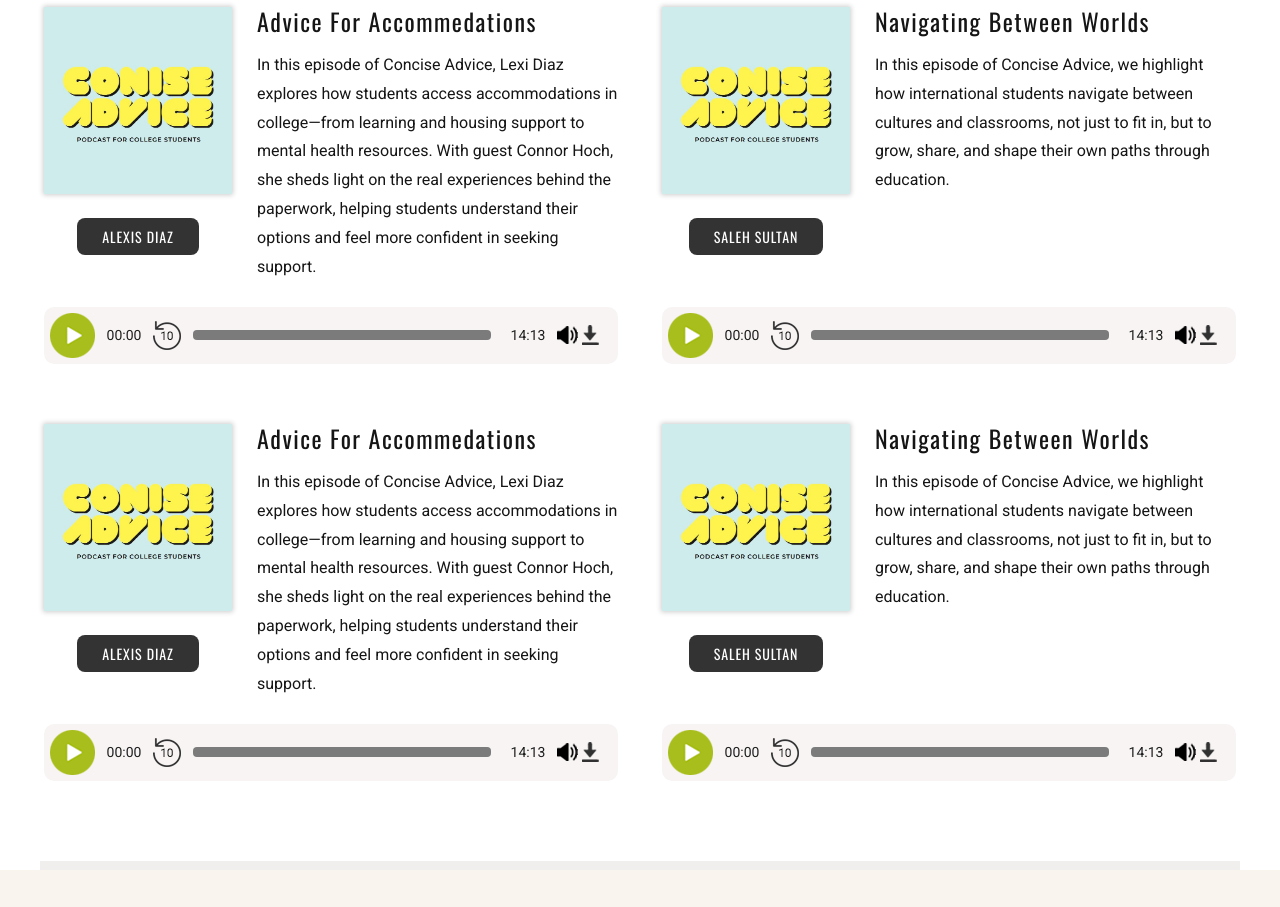
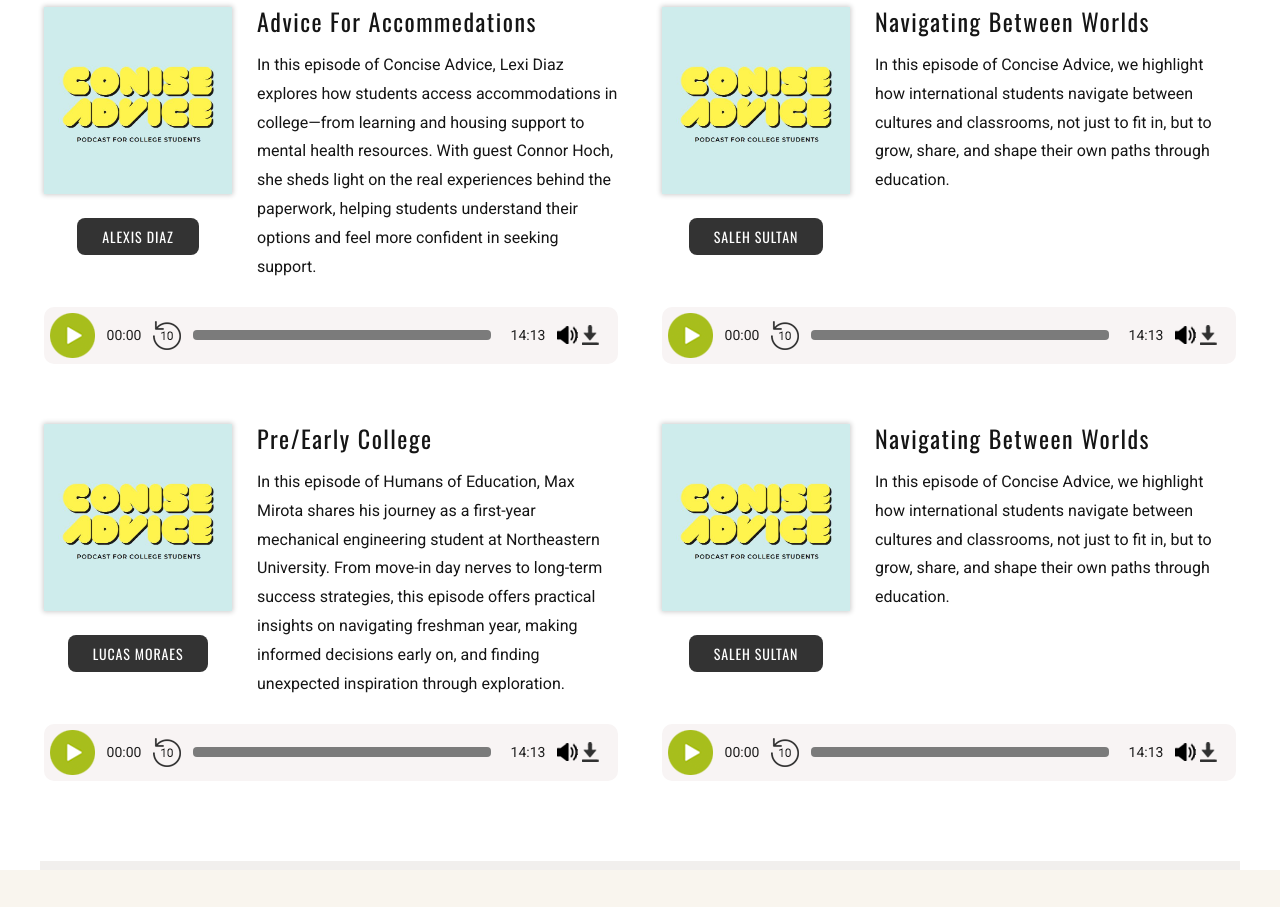
Before and after one commit to Selahsultan/podcast, a plain HTML site: page index.html in a window 1280 px wide. Shown: the part 1159-2066 px from the top of the page. Drawn offline with nearby package versions, Linux system fonts and the light colour scheme.

Commit message:
Update index.html

```diff
--- a/index.html
+++ b/index.html
@@ -72,13 +72,13 @@
                         <div class="feature_img">
                             <a class="cover_link" title="View full episode"><img src="assets/images/podcast.jpg" alt="Series logo"></a>
                         </div>
-                        <span class="feature_follow">Alexis Diaz</span>
+                        <span class="feature_follow">Lucas Moraes</span>
                     </div>
                     <div class="feature_content">
-                        <h3><a>Advice For Accommedations</a></h3>
-                        <p>In this episode of Concise Advice, Lexi Diaz explores how students access accommodations in college—from learning and housing support to mental health resources. With guest Connor Hoch, she sheds light on the real experiences behind the paperwork, helping students understand their options and feel more confident in seeking support.</p>
+                        <h3><a>Pre/Early College</a></h3>
+                        <p>In this episode of Humans of Education, Max Mirota shares his journey as a first-year mechanical engineering student at Northeastern University. From move-in day nerves to long-term success strategies, this episode offers practical insights on navigating freshman year, making informed decisions early on, and finding unexpected inspiration through exploration.</p>
                         <div class="wkd_player_wrapper">
-                            <audio id="wkd_podcast_player_3" data-filename="alexis.mp3" data-audio-time="14:13" preload="none" class="wkd_player_audio" src="assets/alexis/alexis.mp3"></audio>
+                            <audio id="wkd_podcast_player_3" data-filename="lucas.mp3" data-audio-time="10:29" preload="none" class="wkd_player_audio" src="assets/lucas.mp3"></audio>
                         </div>
                     </div>
                 </div>
@@ -151,15 +151,15 @@
                             <div class="episode_thumb">
                                 <a title="View full episode"><img src="assets/images/podcast.jpg" alt="Episode image"></a>
                             </div>
-                            <span class="feature_follow">Alexis Diaz</span>
+                            <span class="feature_follow">Lucas Moraes</span>
                         </div>
                         <div class="episode_content">
-                            <h3><a>Advice For Accommedations</a></h3>
-                            <p>In this episode of Concise Advice, Lexi Diaz explores how students access accommodations in college—from learning and housing support to mental health resources. With guest Connor Hoch, she sheds light on the real experiences behind the paperwork, helping students understand their options and feel more confident in seeking support.</p>
+                            <h3><a>Pre/Early College</a></h3>
+                            <p>In this episode of Humans of Education, Max Mirota shares his journey as a first-year mechanical engineering student at Northeastern University. From move-in day nerves to long-term success strategies, this episode offers practical insights on navigating freshman year, making informed decisions early on, and finding unexpected inspiration through exploration.</p>
                         </div>
                     </div>
                     <div class="wkd_player_wrapper">
-                        <audio id="wkd_podcast_player_7" data-filename="alexis.mp3" data-audio-time="14:13" preload="none" class="wkd_player_audio" src="assets/alexis/alexis.mp3"></audio>
+                        <audio id="wkd_podcast_player_7" data-filename="lucas.mp3" data-audio-time="14:13" preload="none" class="wkd_player_audio" src="assets/lucas.mp3"></audio>
                     </div>
                 </div>
 
```
